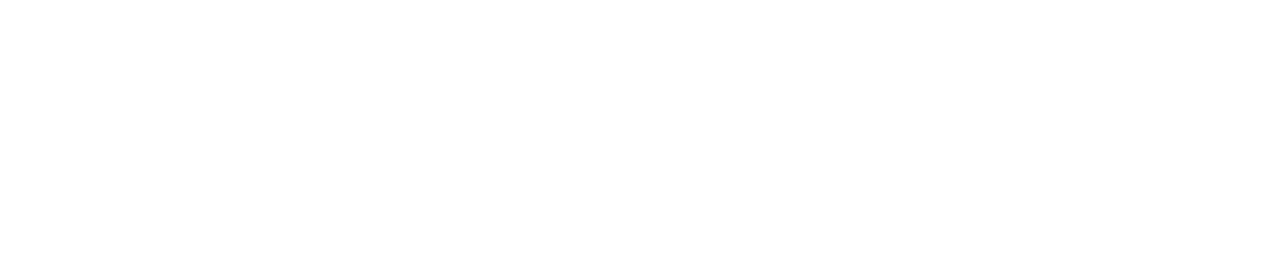
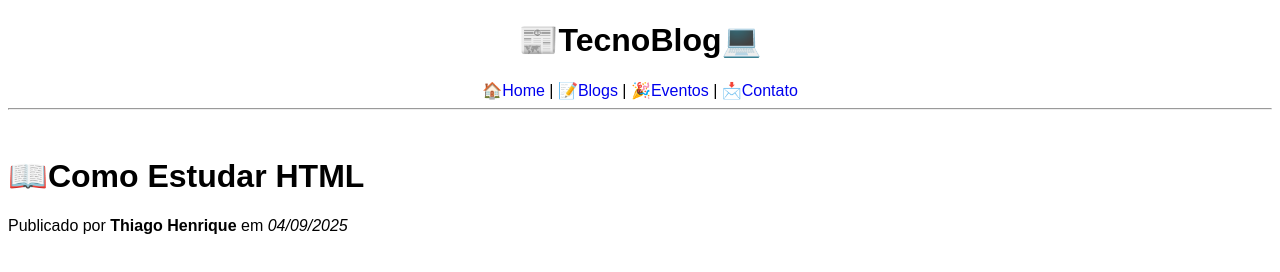
Before and after one commit to Guilinuxos/Blog-tecnologia, a plain HTML site: page blogs.html in a window 1280 px wide. Drawn offline with Linux system fonts and the light colour scheme.

Commit message:
Começo do "Blogs"

```diff
--- a/blogs.html
+++ b/blogs.html
@@ -7,5 +7,18 @@
 
 
 <link rel="stylesheet" href="CSS/style.css">
+<link rel="stylesheet" href="CSS/tabela.css">
 
 </head>
+<body>
+    <center>
+        <h1>📰TecnoBlog💻</h1>
+
+        <a href="index.html">🏠Home</a> | <a href="blogs.html">📝Blogs</a>
+        | <a href="eventos.html">🎉Eventos</a> | <a href="contatos.html">📩Contato</a>
+        <br>
+        <HR></HR>
+    </center>
+    <br>
+    <h1>📖Como Estudar HTML</h1>
+    <p>Publicado por <b>Thiago Henrique</b> em <i>04/09/2025</i></small></p>
```
